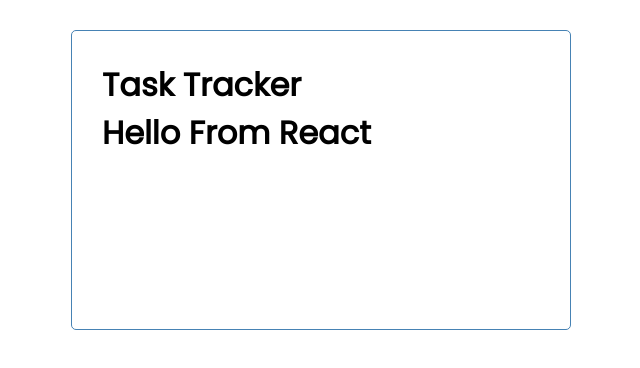
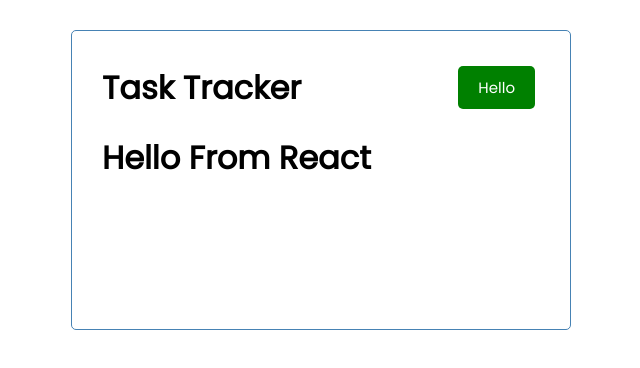
Before and after one commit to isnakolah/task-tracker, a React (Create React App) app: page / in a window 1280 px wide. Shown: the top 368 px of the page, without its empty margins (319-959 px from the left). Built offline with nearby package versions, Linux system fonts and the light colour scheme.

Commit message:
Implement the Button

```diff
--- a/src/components/Header.js
+++ b/src/components/Header.js
@@ -1,9 +1,11 @@
 import PropTypes from 'prop-types';
+import Button from './Button';
 
 const Header = ({ title }) => {
   return (
-    <header>
+    <header className='header'>
       <h1>{title}</h1>
+      <Button color='green' text='Hello' />
     </header>
   );
 };
```
